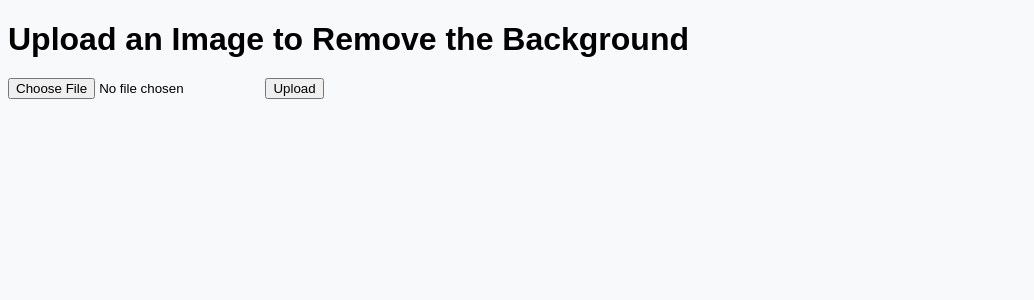
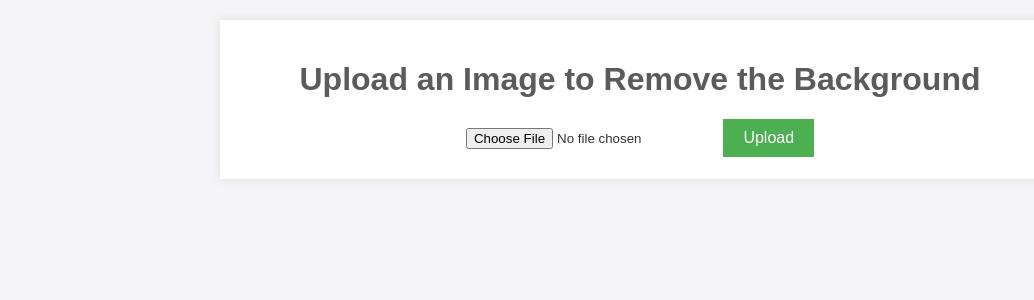
Before and after one commit to dareveloper/bg-remover, a Flask app: page / in a window 1280 px wide. Shown: the top 300 px of the page, without its empty margins (0-1034 px from the left). Run offline with Flask 3, Linux system fonts and the light colour scheme.

Commit message:
Update style.css

```diff
--- a/Venus/static/style.css
+++ b/Venus/static/style.css
@@ -1,7 +1,55 @@
+/* General Styles */
 body {
-    background-color: #f8f9fa;
     font-family: Arial, sans-serif;
+    background-color: #f4f4f9;
+    color: #333;
+    margin: 0;
+    padding: 0;
 }
+
+.container {
+    max-width: 800px;
+    margin: 20px auto;
+    padding: 20px;
+    background-color: #fff;
+    box-shadow: 0 0 10px rgba(0, 0, 0, 0.1);
+    text-align: center;
+}
+
 h1 {
+    color: #5b5b5b;
     margin-bottom: 20px;
 }
+
+form input[type="file"] {
+    margin: 10px 0;
+}
+
+button {
+    background-color: #4CAF50;
+    color: white;
+    padding: 10px 20px;
+    border: none;
+    cursor: pointer;
+    font-size: 16px;
+}
+
+button:hover {
+    background-color: #45a049;
+}
+
+.uploaded-image {
+    margin-top: 30px;
+}
+
+.uploaded-image img {
+    max-width: 100%;
+    height: auto;
+    border: 1px solid #ddd;
+    border-radius: 8px;
+}
+
+h2 {
+    color: #333;
+    margin-top: 20px;
+}
```
